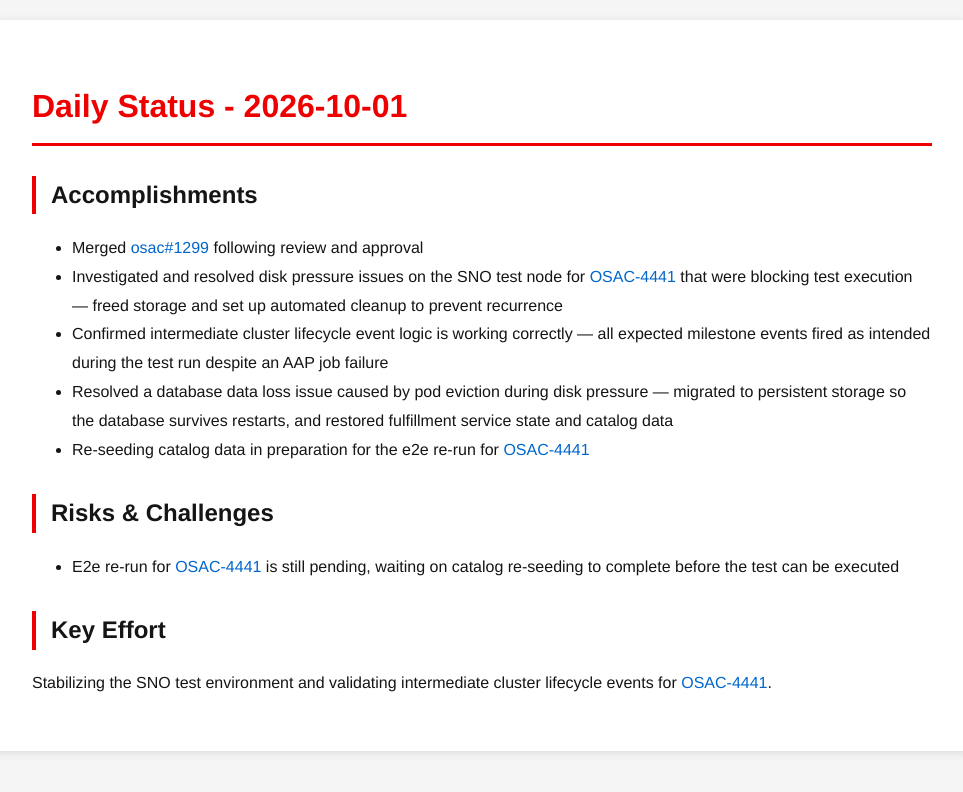
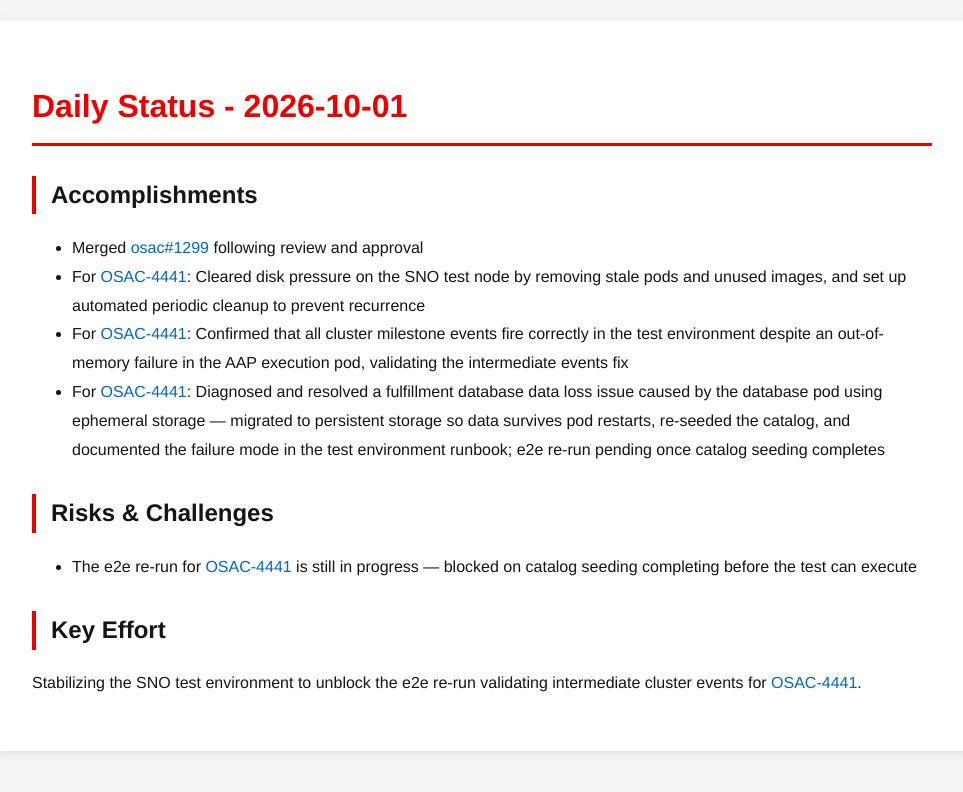
Before and after one commit to tzvatot/daily-status, a Jekyll site: the page built from 2026-10-01.md, in a window 1280 px wide. Shown: the top 792 px of the page, without its empty margins (158-1121 px from the left). Built offline with Jekyll 4.4.1, drawn with Linux system fonts in a browser that asks for light colours.

Commit message:
Daily status update - 2026-10-01

```diff
--- a/2026-10-01.md
+++ b/2026-10-01.md
@@ -8,13 +8,12 @@ date: 2026-10-01
 
 ## Accomplishments
 - Merged [osac#1299](https://github.com/osac-project/osac/pull/1299) following review and approval
-- Investigated and resolved disk pressure issues on the SNO test node for [OSAC-4441](https://redhat.atlassian.net/browse/OSAC-4441) that were blocking test execution — freed storage and set up automated cleanup to prevent recurrence
-- Confirmed intermediate cluster lifecycle event logic is working correctly — all expected milestone events fired as intended during the test run despite an AAP job failure
-- Resolved a database data loss issue caused by pod eviction during disk pressure — migrated to persistent storage so the database survives restarts, and restored fulfillment service state and catalog data
-- Re-seeding catalog data in preparation for the e2e re-run for [OSAC-4441](https://redhat.atlassian.net/browse/OSAC-4441)
+- For [OSAC-4441](https://redhat.atlassian.net/browse/OSAC-4441): Cleared disk pressure on the SNO test node by removing stale pods and unused images, and set up automated periodic cleanup to prevent recurrence
+- For [OSAC-4441](https://redhat.atlassian.net/browse/OSAC-4441): Confirmed that all cluster milestone events fire correctly in the test environment despite an out-of-memory failure in the AAP execution pod, validating the intermediate events fix
+- For [OSAC-4441](https://redhat.atlassian.net/browse/OSAC-4441): Diagnosed and resolved a fulfillment database data loss issue caused by the database pod using ephemeral storage — migrated to persistent storage so data survives pod restarts, re-seeded the catalog, and documented the failure mode in the test environment runbook; e2e re-run pending once catalog seeding completes
 
 ## Risks & Challenges
-- E2e re-run for [OSAC-4441](https://redhat.atlassian.net/browse/OSAC-4441) is still pending, waiting on catalog re-seeding to complete before the test can be executed
+- The e2e re-run for [OSAC-4441](https://redhat.atlassian.net/browse/OSAC-4441) is still in progress — blocked on catalog seeding completing before the test can execute
 
 ## Key Effort
-Stabilizing the SNO test environment and validating intermediate cluster lifecycle events for [OSAC-4441](https://redhat.atlassian.net/browse/OSAC-4441).
+Stabilizing the SNO test environment to unblock the e2e re-run validating intermediate cluster events for [OSAC-4441](https://redhat.atlassian.net/browse/OSAC-4441).
```
